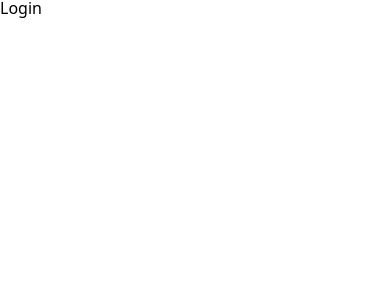
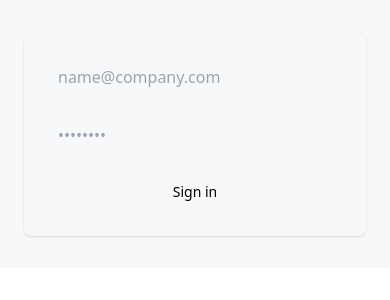
Before and after one commit to isadoratavare/GPTasks, a React (Create React App) app: page /login in a window 390 px wide. Shown: the top 300 px of the page. Built offline with nearby package versions, Linux system fonts and the light colour scheme.

Commit message:
Initial login

```diff
--- a/src/App.js
+++ b/src/App.js
@@ -1,5 +1,5 @@
 import React from "react";
-import { Route, BrowserRouter, Routes } from "react-router-dom";
+import { Route, BrowserRouter, Routes, Navigate } from "react-router-dom";
 
 import About from "./screens/About";
 import Home from "./screens/Home";
@@ -12,20 +12,86 @@ import Settings from "./screens/Settings";
 import Boards from "./screens/Boards";
 
 function App() {
+  const [isAuth, setIsAuth] = React.useState(false);
+
   return (
     <BrowserRouter>
-      <Container>
-        <Routes>
-          <Route path="/" element={<Home />} />
-          <Route path="/about" element={<About />} />
-          <Route path="/login" element={<Login />} />
-          <Route path="/signup" element={<SignUp />} />
-          <Route path="/create-board" element={<CreateBoard />} />
-          <Route path="/settings" element={<Settings />} />
-          <Route path="/boards" element={<Boards />} />
-          <Route element={NotFound} />
-        </Routes>
-      </Container>
+      <Routes>
+        <Route
+          path="/"
+          element={
+            isAuth ? (
+              <Container>
+                <Home />
+              </Container>
+            ) : (
+              <Navigate replace to="/login" />
+            )
+          }
+        />
+        <Route
+          path="/about"
+          element={
+            isAuth ? (
+              <Container>
+                <About />
+              </Container>
+            ) : (
+              <Navigate replace to="/login" />
+            )
+          }
+        />
+        <Route
+          path="/settings"
+          element={
+            isAuth ? (
+              <Container>
+                <Settings />
+              </Container>
+            ) : (
+              <Navigate replace to="/login" />
+            )
+          }
+        />
+        <Route
+          path="/boards"
+          element={
+            isAuth ? (
+              <Container>
+                <Boards />
+              </Container>
+            ) : (
+              <Navigate replace to="/login" />
+            )
+          }
+        />
+        <Route
+          path="/create-board"
+          element={
+            isAuth ? (
+              <Container>
+                <CreateBoard />
+              </Container>
+            ) : (
+              <Navigate replace to="/login" />
+            )
+          }
+        />
+        <Route
+          path="/sign-up"
+          element={
+            isAuth ? (
+              <Container>
+                <SignUp />
+              </Container>
+            ) : (
+              <Navigate replace to="/login" />
+            )
+          }
+        />
+        <Route path="/login" element={<Login />} />
+        <Route element={NotFound} />
+      </Routes>
     </BrowserRouter>
   );
 }
--- a/src/screens/Login/index.js
+++ b/src/screens/Login/index.js
@@ -1,3 +1,43 @@
+import "./style.css";
+
 export default function Login() {
-  return <h1>Login</h1>;
+  return (
+    <section id="main-login">
+      <div className="flex flex-col items-center justify-center px-6 py-8 mx-auto md:h-screen lg:py-0">
+        <div className="w-full bg-white rounded-lg shadow light:border md:mt-0 sm:max-w-md xl:p-0 ">
+          <div className="p-6 space-y-4 md:space-y-6 sm:p-8">
+            <form className="space-y-4 md:space-y-6" action="#">
+              <div>
+                <input
+                  type="email"
+                  name="email"
+                  id="email"
+                  className=" bg-gray-200 border border-gray-300 text-gray-900 sm:text-sm rounded-lg focus:ring-primary-600 focus:border-primary-600 block w-full p-2.5 "
+                  placeholder="name@company.com"
+                  required=""
+                />
+              </div>
+              <div>
+                <input
+                  type="password"
+                  name="password"
+                  id="password"
+                  placeholder="••••••••"
+                  className="bg-gray-200 border border-gray-300 text-gray-900 sm:text-sm rounded-lg focus:ring-primary-600 focus:border-primary-600 block w-full p-2.5 "
+                  required=""
+                />
+              </div>
+
+              <button
+                type="submit"
+                className="w-full text-white bg-primary-600 hover:bg-primary-700 focus:ring-4 focus:outline-none focus:ring-primary-300 font-medium rounded-lg text-sm px-5 py-2.5 text-center light:bg-primary-600 light:hover:bg-primary-700 light:focus:ring-primary-800"
+              >
+                Sign in
+              </button>
+            </form>
+          </div>
+        </div>
+      </div>
+    </section>
+  );
 }
--- /dev/null
+++ b/src/screens/Login/style.css
@@ -0,0 +1,3 @@
+#main-login {
+  background-color: #f7f8fa;
+}
```
